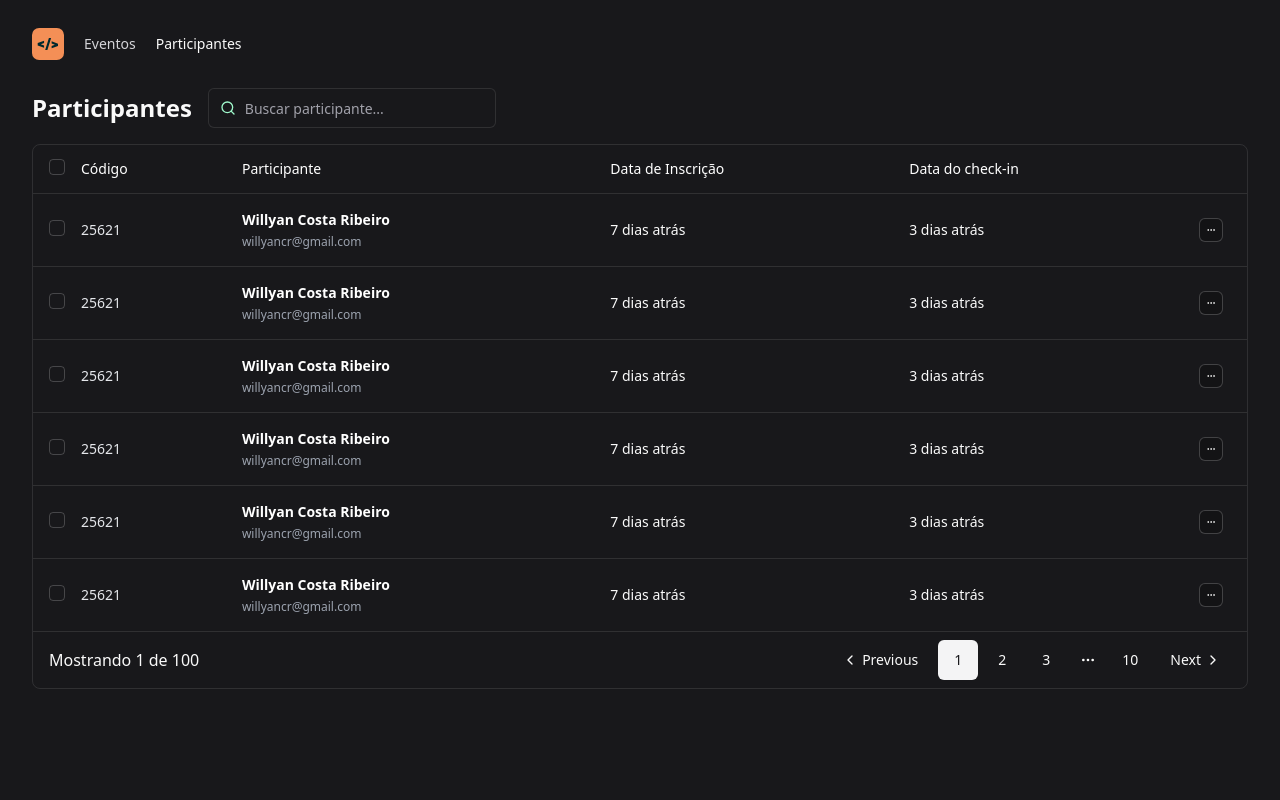
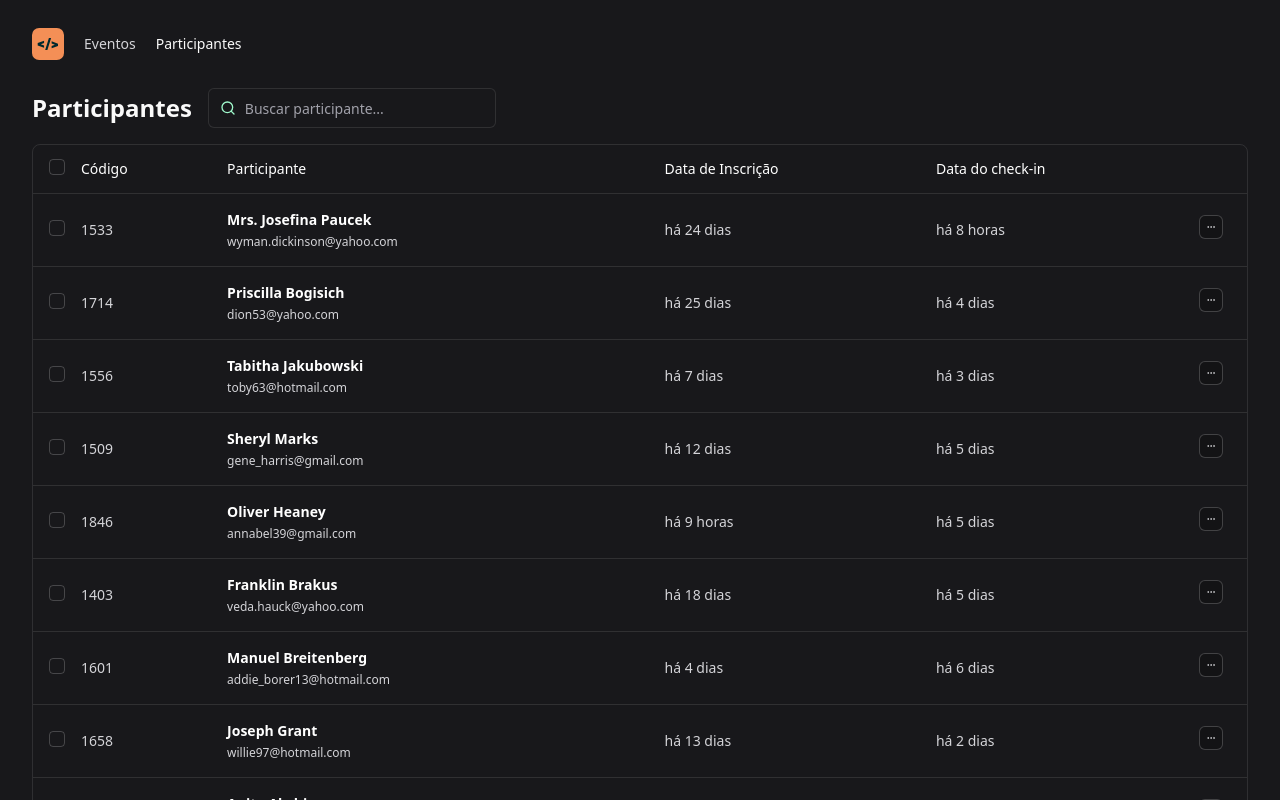
Before and after one commit to willyancr/adeus-fila, a React (Vite) app: page / in a window 1280 px wide. Shown: the top 800 px of the page. Built offline with nearby package versions, Linux system fonts and the light colour scheme.

Commit message:
feat: Add attendee search functionality
- Implement search state in AttendeeList component
- Pass search query to TableComponent for filtering
- Create dataUsers file with sample attendee data using Faker.js

```diff
--- a/src/components/AttendeeList.tsx
+++ b/src/components/AttendeeList.tsx
@@ -1,8 +1,10 @@
+import React from 'react';
 import searchSVG from '../assets/search.svg';
-import TableComponent from './Table';
+import TableComponent from './table/Table';
 import { Input } from './ui/input';
 
 function AttendeeList() {
+  const [search, setSearch] = React.useState('');
   return (
     <div>
       <div className="flex items-center w-[437px] gap-4 mb-4">
@@ -16,10 +18,12 @@ function AttendeeList() {
           <Input
             placeholder="Buscar participante..."
             className="dark bg-zinc-900 border border-white/10 text-sm w-72 px-9 focus-visible:outline-none"
+            value={search}
+            onChange={(e) => setSearch(e.target.value)}
           />
         </div>
       </div>
-      <TableComponent />
+      <TableComponent search={search} />
     </div>
   );
 }
--- /dev/null
+++ b/src/components/dataUsers.tsx
@@ -0,0 +1,11 @@
+import { faker } from '@faker-js/faker';
+
+export const attendees = Array.from({ length: 100 }).map(() => {
+  return {
+    id: faker.number.int({ min: 1000, max: 2000 }),
+    name: faker.person.fullName(),
+    email: faker.internet.email().toLocaleLowerCase(),
+    createdAt: faker.date.recent({ days: 30 }),
+    checkinAt: faker.date.recent({ days: 7 }),
+  };
+});
```
